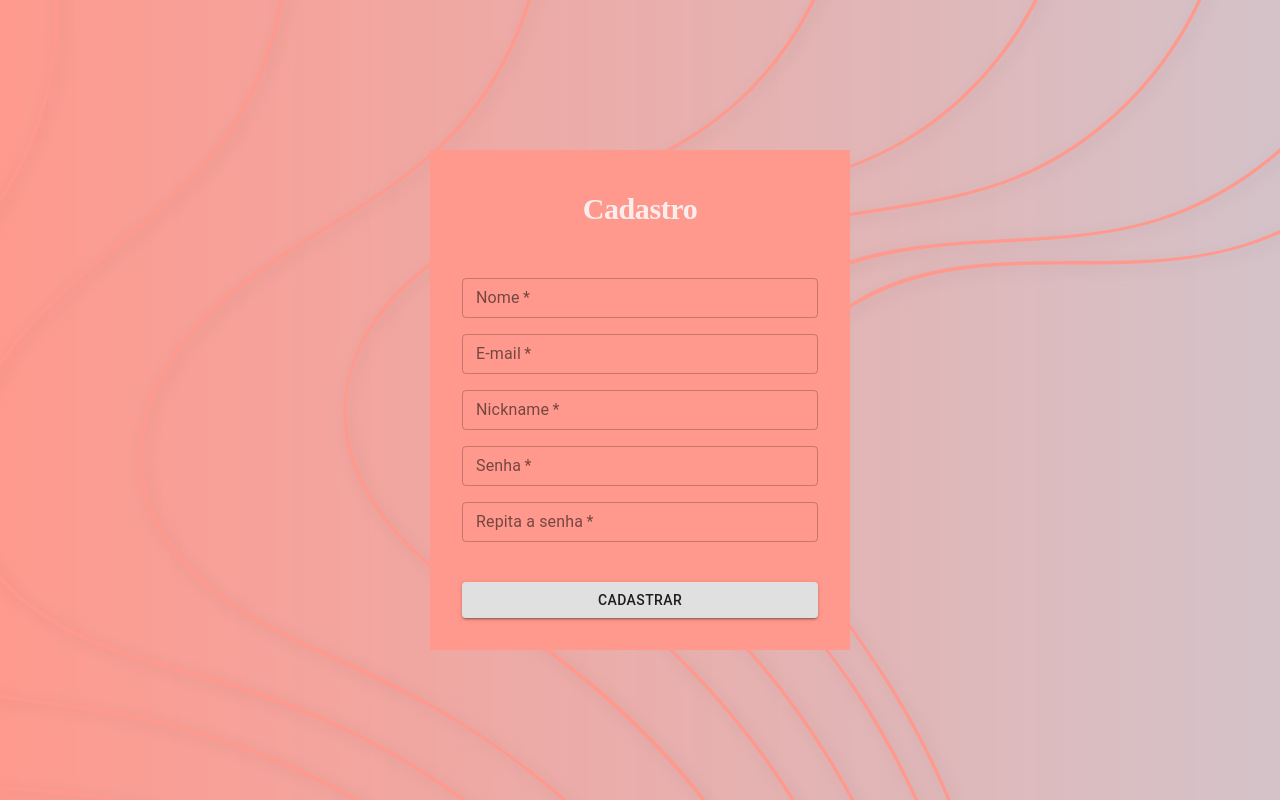
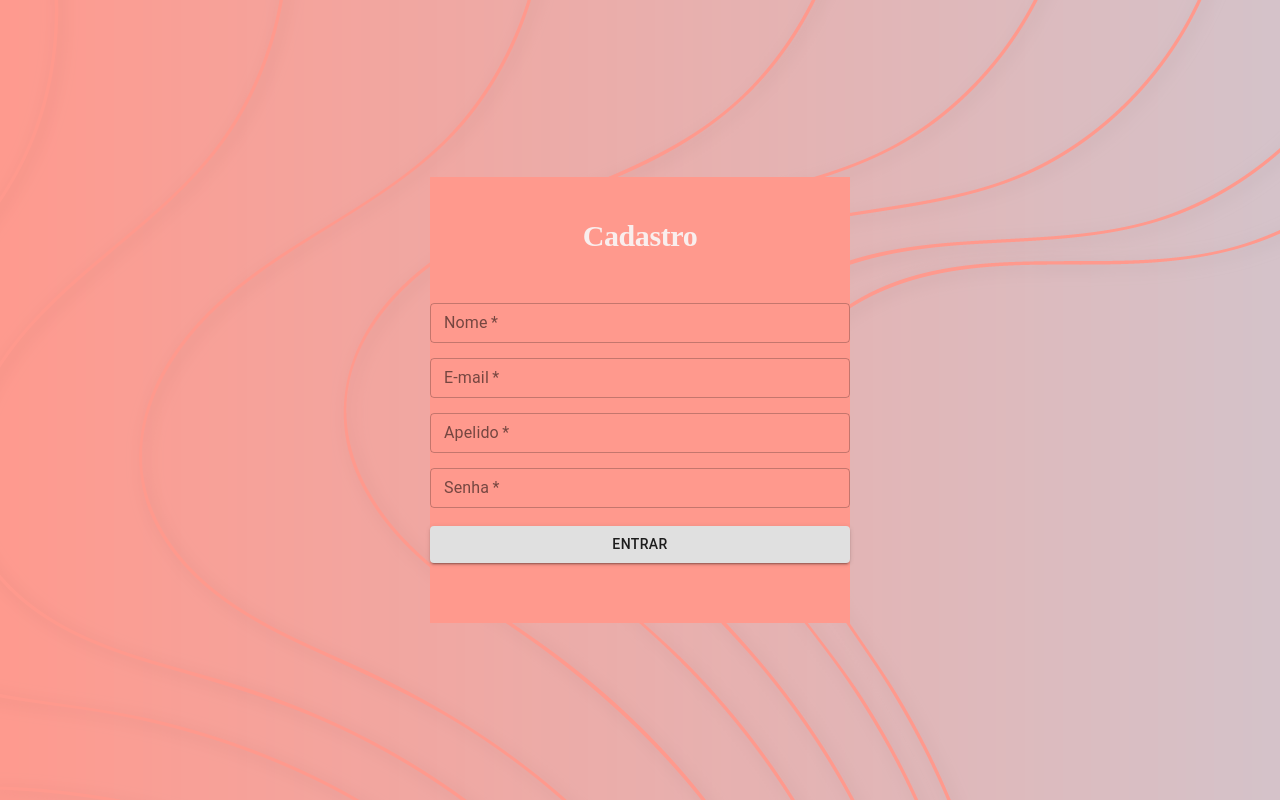
Before and after one commit to tainah12/Soundlab-Front, a React (Create React App) app in the folder soundlab/: page /cadastro in a window 1280 px wide. Shown: the top 800 px of the page. Built offline with nearby package versions, Linux system fonts and the light colour scheme; the HTML template or start-up script is replaced by a standard one.

Commit message:
login funcionando

```diff
--- a/soundlab/src/constants/theme.js
+++ b/soundlab/src/constants/theme.js
@@ -14,6 +14,9 @@ const theme = createMuiTheme({
         text: {
             main: neutralColor,
         },
+
+        spacing: 8,
+
     },
 });
 
--- a/soundlab/src/constants/urls.js
+++ b/soundlab/src/constants/urls.js
@@ -1 +1,4 @@
-const BASE_URL = "https://soundlabenu.herokuapp.com"
+export const BASE_URL = "https://soundlabenu.herokuapp.com"
+
+//POST
+export const loginURL = (`${BASE_URL}/login`)
--- a/soundlab/src/pages/LoginPage/LoginForm.js
+++ b/soundlab/src/pages/LoginPage/LoginForm.js
@@ -1,49 +1,53 @@
 import React from "react"
 //----------- estilização
 import { FormContainer } from "./styled"
-import { InputLabel, OutlinedInput, Button, FormControl, TextField } from '@material-ui/core'
+import { Button, TextField,  } from '@material-ui/core'
 //----------- anexos com logicas
 import useForm from "../../hooks/useForm"
+import { goToFeed } from "../../routes/coordinator"
+import { useHistory } from "react-router"
+import { login } from "../../services/user"
 
 const LoginForm = () => {
-    const [form, onChange, clear] = useForm({ email: "", password: "" })
+    const [form, onChange, clear] = useForm({ input: "", password: "" })
+
+    const history = useHistory()
 
     const onSubmitForm = (event) => {
         console.log(form)
         event.preventDefault()
+        login(form, history)
+        clear();
     }
 
     return (
-        <div>
-            <FormContainer onSubmit={onSubmitForm}>
+        <FormContainer>
+
+            <form onSubmit={onSubmitForm}>
+
                 <TextField
                     variant="outlined"
                     size="small"
+                    fullWidth
                     label="E-mail"
                     required
-                    style={{ margin: '8px 32px' }}
                     color="secondary"
                     type="email"
                     //---------- executa o estado
-                    name="email"
-                    value={form.email}
+                    name="input"
+                    value={form.input}
                     onChange={onChange}
                 />
-                <FormControl
+
+
+                <TextField
                     variant="outlined"
+                    size="small"
+                    fullWidth
+                    label="password"
+                    style={{ margin: '15px 0px'}}
                     required
-                    style={{ margin: '8px 32px' }}
-                    color="secondary">
-
-                    <InputLabel
-                        margin="dense"
-                        label="password">
-                        Senha
-                        </InputLabel>
-
-                    <OutlinedInput
-                        margin="dense"
-                        label="Senha"
+                    color="secondary"
                     type="password"
                     //---------- executa o estado
                     name="password"
@@ -51,19 +55,19 @@ const LoginForm = () => {
                     onChange={onChange}
                 />
 
-                </FormControl>
-
             <Button
+                onChange={() => goToFeed(history)}
+                fullWidth
                 type="submit"
                 variant="contained"
                 color="text"
-                    style={{ margin: '8px 32px' }}>
+                >
                 Entrar
             </Button>
 
+            </form>
+
         </FormContainer>
-
-        </div>
     )
 }
 
--- a/soundlab/src/pages/LoginPage/styled.js
+++ b/soundlab/src/pages/LoginPage/styled.js
@@ -45,13 +45,14 @@ export const Wrapper = styled.div`
   justify-content: center;
   background-color: ${primaryColor};
 `
-export const FormContainer = styled.form`
+export const FormContainer = styled.div`
   display:flex;
   flex-direction: column;
-  width: 90vw;
+  width: 65vw;
   max-width: 420px;
   border-radius: 2px;
 `
+
 export const Register = styled.p`
   width: 100vw;
   height: 42px;
--- /dev/null
+++ b/soundlab/src/pages/SignupPage/SignupForm.js
@@ -0,0 +1,97 @@
+import React from "react"
+import { FormContainer, Wrapper, Container, Box, Register } from "./styled"
+import { InputLabel, IconButton, InputAdornment, OutlinedInput, Button, FormControl, TextField } from '@material-ui/core'
+// import { Button } from "@material-ui/core"
+import { useHistory } from "react-router-dom"
+import { goToSignup, goToLogin, goToFeed } from "../../routes/coordinator"
+import useForm from "../../hooks/useForm"
+
+const SignupForm = () => {
+    const [form, onChange, clear] = useForm({ name: "", email: "", nickname: "", password: "" })
+
+    const onSubmitForm = () => {
+
+    }
+
+    const history = useHistory()
+
+    return (
+        <FormContainer>
+
+            <form onSubmit={onSubmitForm}>
+
+                <TextField
+                    variant="outlined"
+                    size="small"
+                    fullWidth
+                    label="Nome"
+                    required
+                    color="secondary"
+                    type="name"
+                    //---------- executa o estado
+                    name="name"
+                    value={form.name}
+                    onChange={onChange}
+                />
+
+                <TextField
+                    variant="outlined"
+                    size="small"
+                    fullWidth
+                    label="E-mail"
+                    required
+                    style={{ margin: '15px 0px'}}
+                    color="secondary"
+                    type="email"
+                    //---------- executa o estado
+                    name="email"
+                    value={form.email}
+                    onChange={onChange}
+                />
+
+                <TextField
+                    variant="outlined"
+                    size="small"
+                    fullWidth
+                    label="Apelido"
+                    required
+                    color="secondary"
+                    type="nickname"
+                    //---------- executa o estado
+                    name="nickname"
+                    value={form.nickname}
+                    onChange={onChange}
+                />
+
+                <TextField
+                    variant="outlined"
+                    size="small"
+                    fullWidth
+                    label="Senha"
+                    required
+                    style={{ margin: '15px 0px'}}
+                    color="secondary"
+                    type="password"
+                    //---------- executa o estado
+                    name="password"
+                    value={form.password}
+                    onChange={onChange}
+                />
+
+            <Button
+                onChange={() => goToFeed(history)}
+                fullWidth
+                type="submit"
+                variant="contained"
+                color="text"
+                >
+                Entrar
+            </Button>
+
+            </form>
+
+        </FormContainer>
+    )
+}
+
+export default SignupForm
--- a/soundlab/src/pages/SignupPage/SignupPage.js
+++ b/soundlab/src/pages/SignupPage/SignupPage.js
@@ -3,7 +3,8 @@ import { FormContainer, Wrapper, Container, Box, Register } from "./styled"
 import { InputLabel, IconButton, InputAdornment, OutlinedInput, Button, FormControl, TextField } from '@material-ui/core'
 // import { Button } from "@material-ui/core"
 import { useHistory } from "react-router-dom"
-import { goToSignup, goToLogin } from "../../routes/coordinator"
+import { goToSignup, goToLogin, goToFeed } from "../../routes/coordinator"
+import SignupForm from "./SignupForm"
 
 const SignupPage = () => {
     const history = useHistory()
@@ -12,125 +13,9 @@ const SignupPage = () => {
         <Container>
             <Wrapper>
                 <Register>Cadastro</Register>
-
-                <FormContainer >
-                    <TextField
-                        variant="outlined"
-                        size="small"
-                        label="Nome"
-                        // value={form.name}
-                        type="text"
-                        name="name"
-                        placeholder="Nome"
-                        // onChange={onChange}
-                        required
-                        style={{ margin: '8px 32px' }}
-                        color="secondary"
-                    />
-
-                    <TextField
-                        variant="outlined"
-                        size="small"
-                        label="E-mail"
-                        // value={form.email}
-                        type="email"
-                        name="email"
-                        placeholder="E-mail"
-                        // onChange={onChange}
-                        required
-                        style={{ margin: '8px 32px' }}
-                    />
-
-                    <TextField
-                        variant="outlined"
-                        size="small"
-                        label="Nickname"
-                        // value={form.cpf}
-                        type="nickname"
-                        name="nickname"
-                        placeholder="Nickname"
-                        // onChange={onChange}
-                        required
-                        style={{ margin: '8px 32px' }}
-                    />
-
-                    <FormControl
-                        variant="outlined"
-                        required="true"
-                        margin="dense"
-                        style={{ margin: '8px 32px' }}>
-
-                        <InputLabel
-                            htmlFor="outlined-adornment-password">
-                            Senha
-                            </InputLabel>
-
-                        <OutlinedInput
-                            margin="dense"
-                            label="Senha"
-                            // value={form.password}
-                            // type={showPassword ? "text" : "password"}
-                            name="password"
-                            placeholder="Senha"
-                            // onChange={onChange}
-                            endAdornment={
-                                <InputAdornment
-                                    position="end">
-                                    <IconButton
-                                        // onClick={handleClickShowPassword}
-                                        // onMouseDown={handleMouseDownPassword}
-                                        edge="end">
-                                        {/* {showPassword ? <Visibility /> : <VisibilityOff />} */}
-                                    </IconButton>
-                                </InputAdornment>
-                            }
-
-                        />
-                    </FormControl>
-                    <FormControl
-                        variant="outlined"
-                        required="true"
-                        margin="dense"
-                        style={{ margin: '8px 32px' }}>
-
-                        <InputLabel
-                            htmlFor="outlined-adornment-password"
-                            margin="dense">
-                            Repita a senha
-                            </InputLabel>
-
-                        <OutlinedInput
-                            margin="dense"
-                            label="Repita a senha"
-                            // value={form.confirmPassword}
-                            // type={showConfirmPassword ? "text" : "password"}
-                            name="confirmPassword"
-                            placeholder="Repita a senha"
-                            // onChange={onChange}
-                            endAdornment={
-                                <InputAdornment
-                                    position="end">
-                                    <IconButton
-                                        // onClick={handleClickShowConfirmPassword}
-                                        // onMouseDown={handleMouseDownPassword}
-                                        edge="end">
-                                        {/* {showConfirmPassword ? <Visibility /> : <VisibilityOff />} */}
-                                    </IconButton>
-                                </InputAdornment>
-                            }
-                        />
-
-                    </FormControl>
-                    <Button
-                        style={{ margin: '32px 32px' }}
-                        variant="contained"
-                        color="text">
-                        Cadastrar
-                    </Button>
-                </FormContainer>
-
+                <SignupForm />
             </Wrapper>
-        </Container>
+        </Container >
     )
 }
 
--- a/soundlab/src/pages/SignupPage/styled.js
+++ b/soundlab/src/pages/SignupPage/styled.js
@@ -24,6 +24,14 @@ justify-content: center;
 margin: 0 auto;
 `;
 
+export const SignupButtonContainer = styled.div`
+  display:flex;
+  flex-direction: column;
+  width: 90vw;
+  max-width: 420px;
+  border-radius: 2px;
+`
+
 //-------------- FORMS
 
 
@@ -37,13 +45,15 @@ export const Wrapper = styled.div`
   justify-content: center;
   background-color: ${primaryColor};
 `
-export const FormContainer = styled.form`
+export const FormContainer = styled.div`
   display:flex;
   flex-direction: column;
-  width: 90vw;
+  width: 65vw;
   max-width: 420px;
   border-radius: 2px;
+  margin-bottom: 60px;
 `
+
 export const Register = styled.p`
   width: 100vw;
   height: 42px;
--- /dev/null
+++ b/soundlab/src/services/user.js
@@ -0,0 +1,17 @@
+import { goToFeed, goToHome } from "../routes/coordinator"
+import axios from "axios"
+import {BASE_URL} from "../constants/urls"
+
+
+export const login = (body, history) => {
+    axios.post(`${BASE_URL}/user/login`, body)
+
+        .then(response => {
+            localStorage.setItem("token", response.data.token)
+            goToFeed(history)
+
+        }).catch(error => {
+            alert("Por favor, confirme seus dados!")
+            console.log(error.message)
+        })
+}
```
Also changed, not shown: soundlab/src/hooks/useRequest.js (added, +27 -0 lines). Lines whose indentation alone changed are shown as unchanged.
